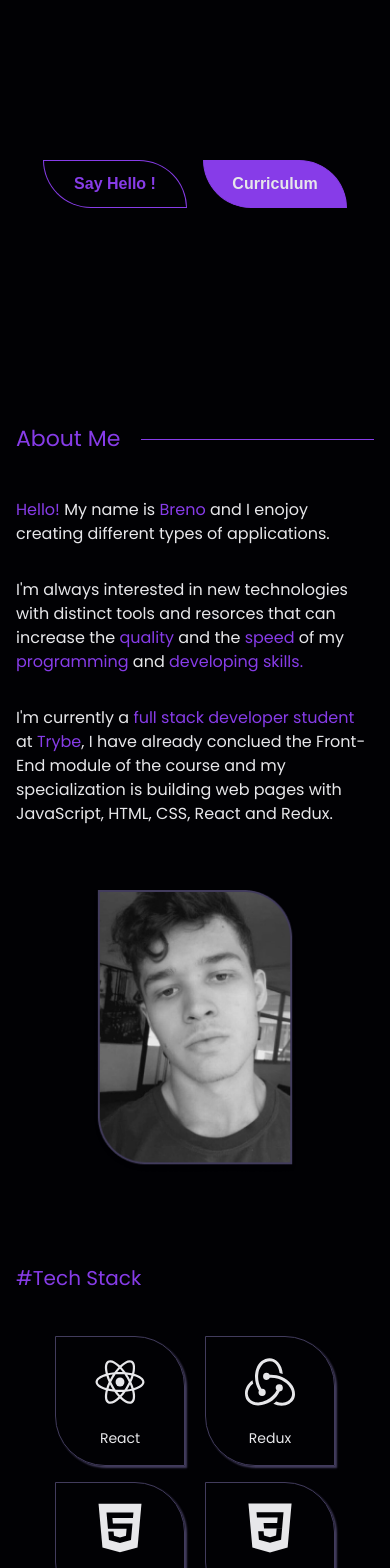
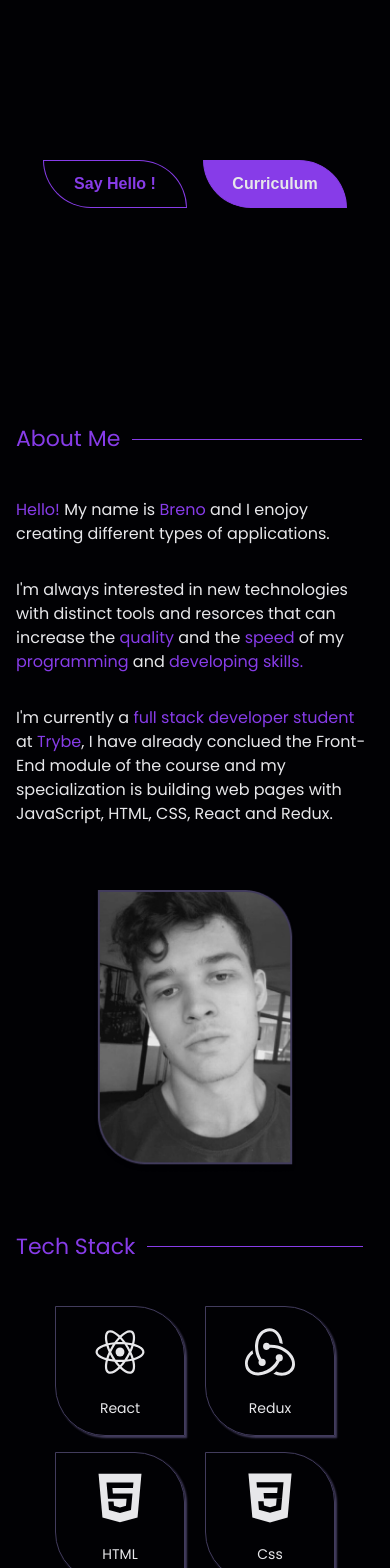
Before and after one commit to Breno-Albuquerque/Breno-Albuquerque.github.io, a React (Create React App) app: page / in a window 390 px wide. Shown: the part 432-2000 px from the top of the page. Built offline with nearby package versions, Linux system fonts and the light colour scheme.

Commit message:
feat: more responsiviness

```diff
--- a/src/components/About.js
+++ b/src/components/About.js
@@ -16,7 +16,8 @@ const Container = styled.section`
   }
 
   @media(min-width: 992px) {
-    min-height: 80vh;
+    min-height: 60vh;
+    justify-content: center;
   }
 `
 
@@ -26,7 +27,7 @@ const Box = styled.div`
 
   display: flex;
   align-items: center;
-  justify-content: space-between;
+  justify-content: flex-start;
 `
 
 const Title = styled.h3`
@@ -34,19 +35,20 @@ const Title = styled.h3`
   color: ${props => props.theme.purple1};
 
   @media(min-width: 992px) {
-    font-size: 24px;
+    font-size: 32px;
   }
 `
 
 const Line = styled.span`
   background-color: ${props => props.theme.purple1};
 
-  width: 65%;
+  flex-grow: 0.95;
   height: 1px;
-
+  margin-left: 12px;
 
   @media(min-width: 576px) {
-    width: 75%;
+    flex-grow: 1;
+    margin-left: 16px;
   }
 
   @media(min-width: 992px) {
@@ -56,9 +58,15 @@ const Line = styled.span`
 
 const Text = styled.p`
   color: ${props => props.theme.white};
+  font-size: 16px;
 
   margin-bottom: 32px;
   line-height: 24px;
+
+  @media(min-width: 992px) {
+    font-size: 18px;
+    line-height: 30px;
+  }
 `
 
 const Picture = styled.img`
--- a/src/components/Contact.js
+++ b/src/components/Contact.js
@@ -34,6 +34,10 @@ const Title = styled.h2`
   @media(min-width: 576px) {
     font-size: 26px;
   }
+
+  @media(min-width: 992px) {
+    font-size: 36px;
+  }
 `
 
 const Footer = styled.footer`
--- a/src/components/Home.js
+++ b/src/components/Home.js
@@ -60,6 +60,11 @@ const Introduction = styled.article`
 
   @media(min-width: 576px) {
     font-size: 16px;
+  }
+
+  @media(min-width: 992px) {
+    font-size: 18px;
+    line-height: 30px;
   }
 `
 
--- a/src/components/TechStack.js
+++ b/src/components/TechStack.js
@@ -16,7 +16,43 @@ const Container = styled.section`
   }
 
   @media(min-width: 992px) {
-    min-height: 80vh;
+    min-height: 60vh;
+    justify-content: center;
+  }
+`
+
+const Box = styled.div`
+  width: 100%;
+  margin-bottom: 32px;
+
+  display: flex;
+  align-items: center;
+  justify-content: flex-start;
+`
+
+const Title = styled.h3`
+  font-size: 22px;
+  color: ${props => props.theme.purple1};
+
+  @media(min-width: 992px) {
+    font-size: 32px;
+  }
+`
+
+const Line = styled.span`
+  background-color: ${props => props.theme.purple1};
+
+  flex-grow: 0.95;
+  height: 1px;
+  margin-left: 12px;
+
+  @media(min-width: 576px) {
+    flex-grow: 1;
+    margin-left: 16px;
+  }
+
+  @media(min-width: 992px) {
+    display: none;
   }
 `
 
@@ -71,21 +107,13 @@ const SvgName = styled.span`
   color: ${props => props.theme.white};
 `
 
-const SubTitle = styled.h4`
-  font-size: 20px;
-  color: ${props => props.theme.purple1};
-
-  margin: 32px 0;
-
-  @media(min-width: 576px) {
-    font-size: 22px;
-  }
-`
-
 function TechStack() {
   return (
     <Container>
-    <SubTitle>#Tech Stack</SubTitle>
+      <Box>
+        <Title>Tech Stack</Title>
+        <Line/>
+      </Box>
       <SvgsContainer>
         <SvgBox>
           <ReactSvg width={ 50 } />
--- a/src/components/Work.js
+++ b/src/components/Work.js
@@ -18,7 +18,8 @@ const Container = styled.section`
   }
 
   @media(min-width: 992px) {
-    min-height: 60vh;
+    min-height: 80vh;
+    justify-content: center;
   }
 `
 
@@ -27,7 +28,7 @@ const Box = styled.div`
 
   display: flex;
   align-items: center;
-  justify-content: space-between;
+  justify-content: flex-start;
 
   margin-bottom: 32px;
 `
@@ -37,19 +38,20 @@ const Title = styled.h3`
   color: ${props => props.theme.purple1};
 
   @media(min-width: 992px) {
-    font-size: 24px;
-    margin-bottom: 32px;
+    font-size: 32px;
   }
 `
 
 const Line = styled.span`
   background-color: ${props => props.theme.purple1};
 
-  width: 65%;
+  flex-grow: 0.95;
   height: 1px;
+  margin-left: 12px;
 
   @media(min-width: 576px) {
-    width: 75%;
+    flex-grow: 1;
+    margin-left: 16px;
   }
 
   @media(min-width: 992px) {
@@ -60,6 +62,8 @@ const Line = styled.span`
 const WorkList = styled.ul`
   display: flex;
   flex-direction: column;
+  margin-top: 16px;
+  margin-bottom: 16px;
 
   @media(min-width: 992px) {
     flex-direction: row;
```
